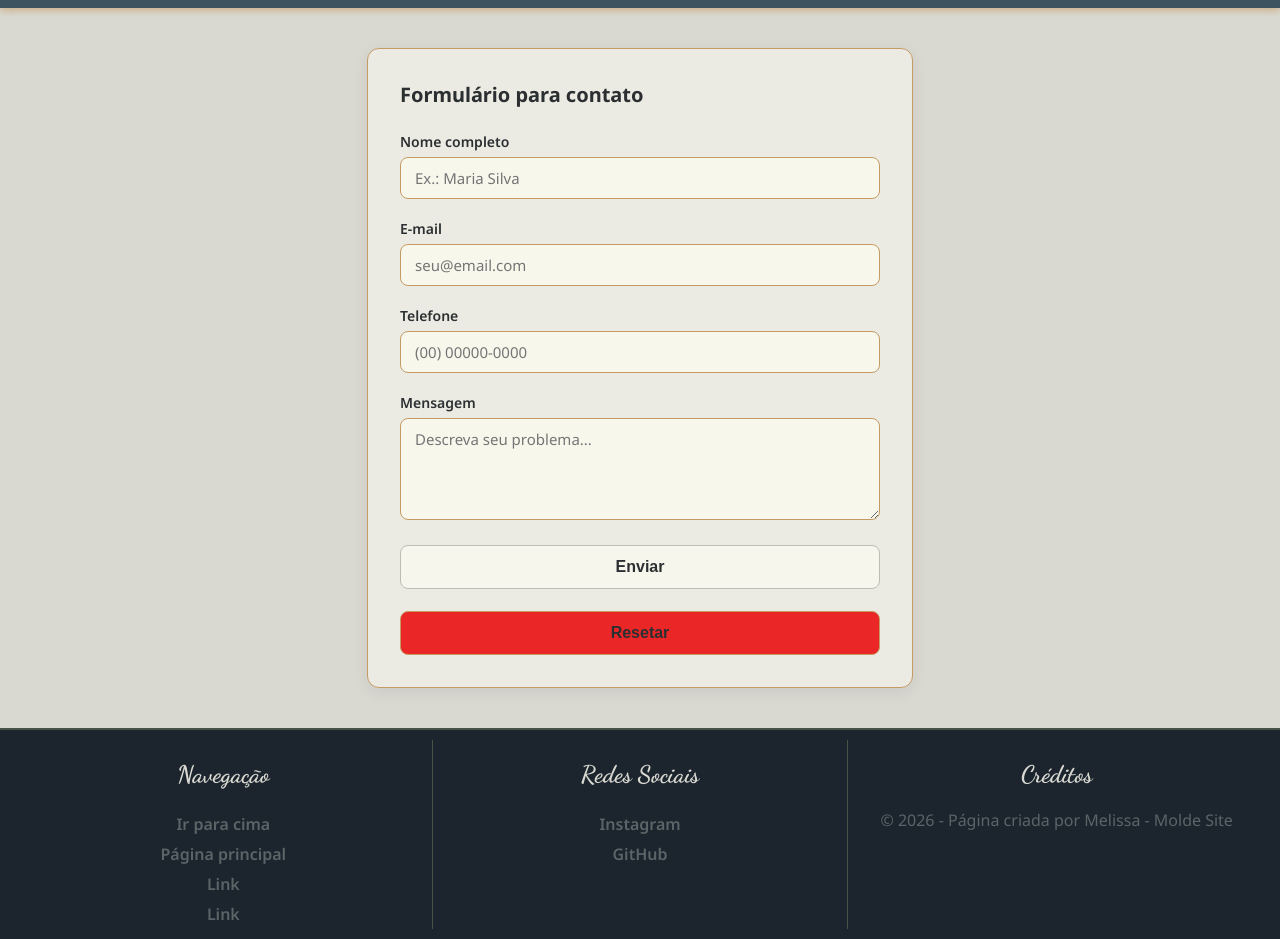
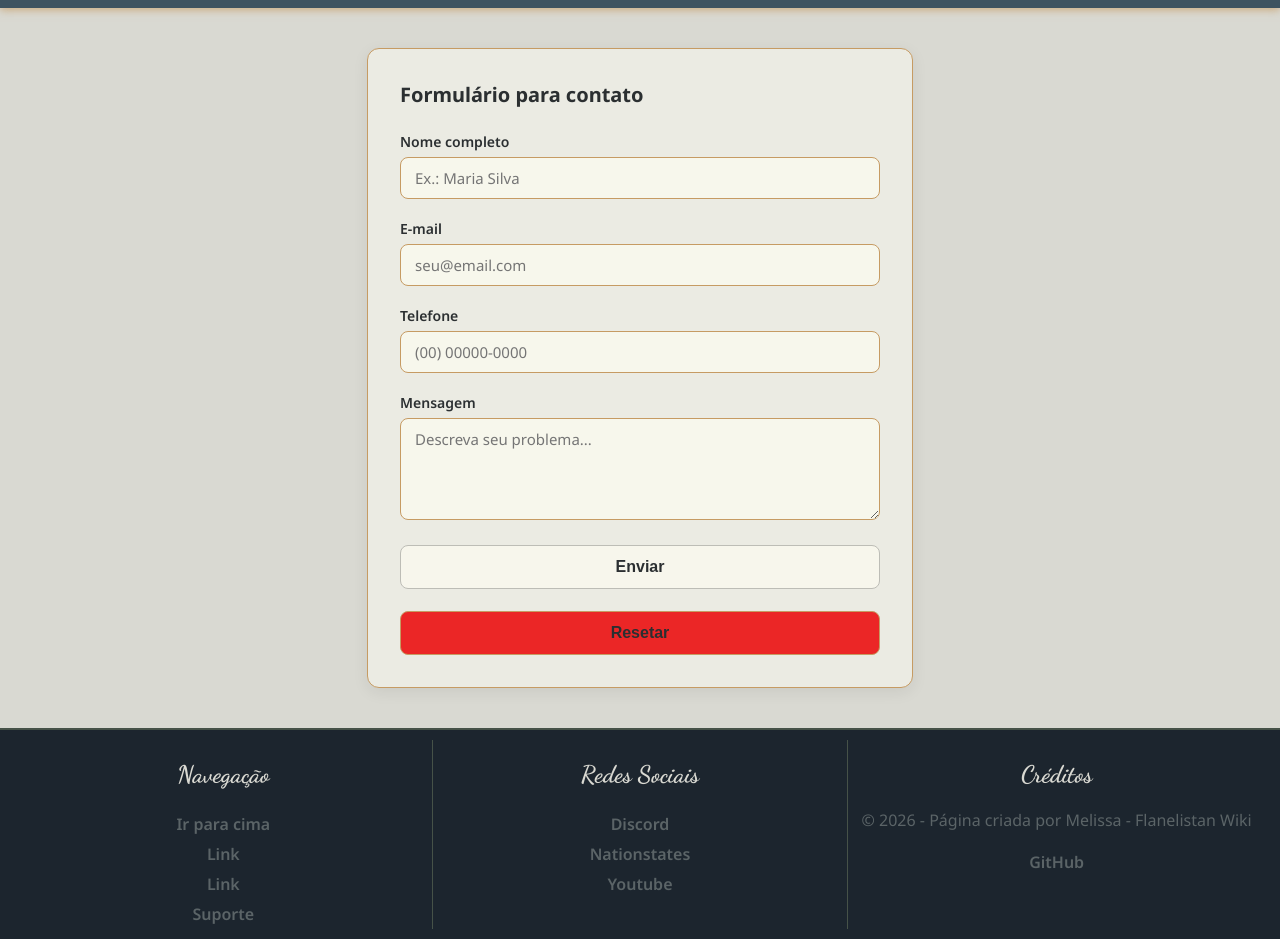
Before and after one commit to Me-Moraes/Flanelistan-Wiki, a plain HTML site: page forms.html in a window 1280 px wide. Shown: the part 81-1020 px from the top of the page. Drawn offline with Linux system fonts and the light colour scheme.

Commit message:
Atualizar o forms.html

```diff
--- a/forms.html
+++ b/forms.html
@@ -77,9 +77,9 @@
         <div class="CardLeft">
           <h2 class="CardTitle">Navegação</h2>
           <li><a class="button" href="#topo">Ir para cima</a></li>
-          <li><a class="button" href="index.html">Página principal</a></li>
           <li><a class="button" href="">Link</a></li>
           <li><a class="button" href="">Link</a></li>
+          <li><a class="button" href="forms.html">Suporte</a></li>
         </div>
         <div class="CardCenter">
           <h2 class="CardTitle">Redes Sociais</h2>
@@ -87,10 +87,30 @@
             <a
               class="button"
               target="_blank"
-              href="https://www.instagram.com/miguel.moraes___?igsi=ZnhrdTlhOXlob2tw"
-              >Instagram</a
+              href="https://discord.com/invite/ZPF7uee7Qn"
+              >Discord</a
             >
           </li>
+          <li>
+            <a
+              class="button"
+              target="_blank"
+              href="https://www.nationstates.net/region=flanelistan"
+              >Nationstates</a
+            >
+          </li>
+          <li>
+            <a
+              class="button"
+              target="_blank"
+              href="https://www.youtube.com/@Flanelist%C3%A3oTV"
+              >Youtube</a
+            >
+          </li>
+        </div>
+        <div class="CardRight">
+          <h2 class="CardTitle">Créditos</h2>
+          <p>© 2026 - Página criada por Melissa - Flanelistan Wiki</p>
           <li>
             <a
               class="button"
@@ -100,10 +120,6 @@
             >
           </li>
         </div>
-        <div class="CardRight">
-          <h2 class="CardTitle">Créditos</h2>
-          <p>© 2026 - Página criada por Melissa - Molde Site</p>
-        </div>
       </article>
     </footer>
     <script src="script.js"></script>
```
